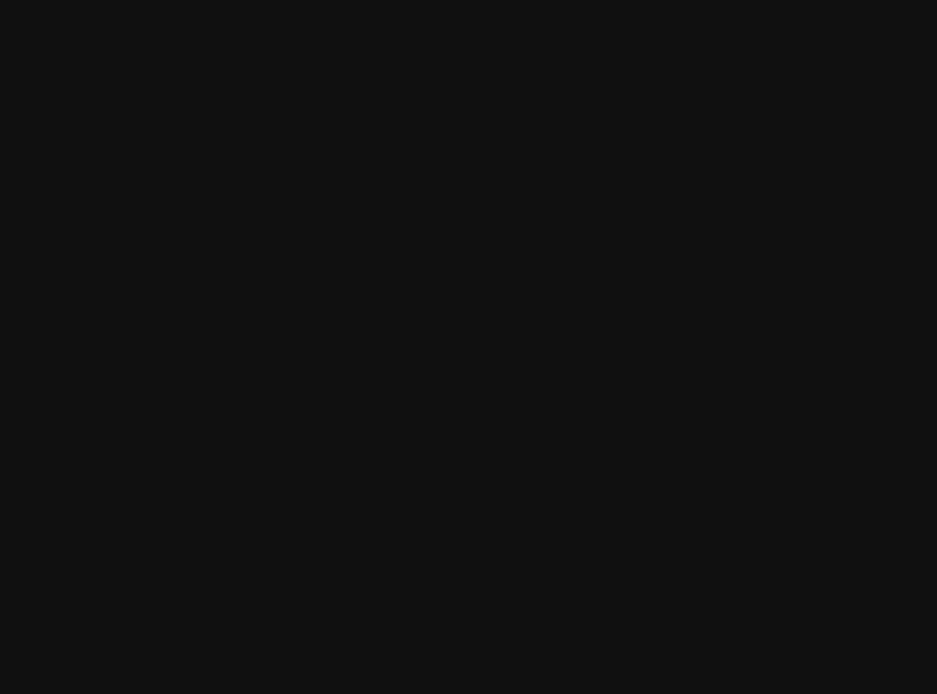
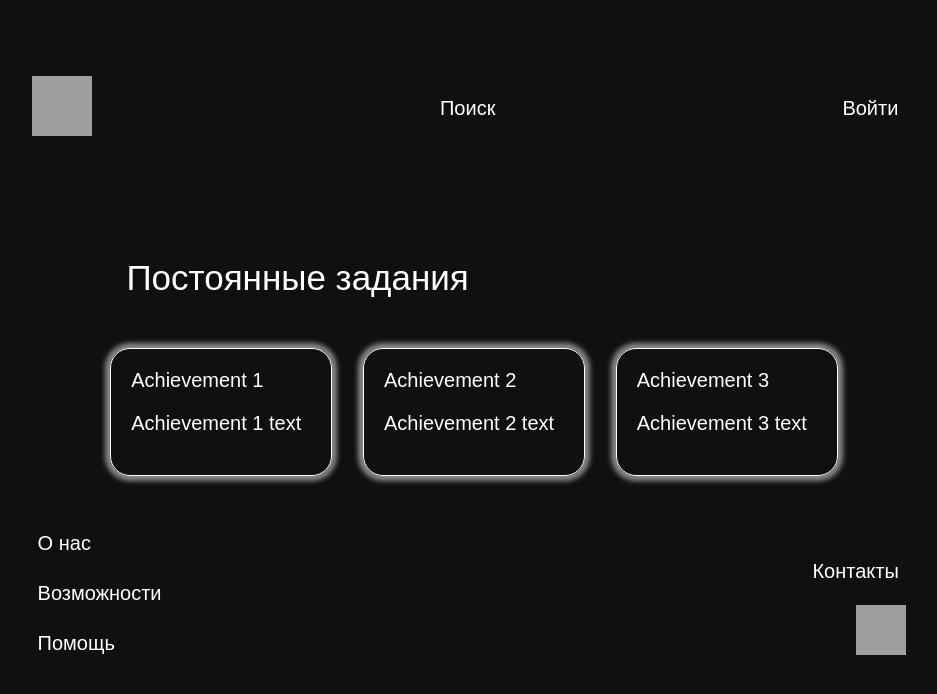
Before and after one commit to Sukmanov/last_chance, a Vue app: page /ConstAchievementCatalog in a window 1280 px wide. Before the commit this address had no page. Shown: the top 694 px of the page, without its empty margins (166-1103 px from the left). Built offline with nearby package versions, Linux system fonts and the light colour scheme; grey boxes are pictures that could not be loaded.

Commit message:
added const achievement page

```diff
--- a/src/components/UI/film.vue
+++ b/src/components/UI/film.vue
@@ -59,13 +59,13 @@
 <style>
 
 #a1 {
-  border: 1px solid red;
+
   flex-grow: 1;
   width: 40%;
 }
 
 #a2 {
-  border: 1px solid red;
+
   flex-grow: 1;
   width: 40%;
 
--- a/src/components/pages/AchievementMain.vue
+++ b/src/components/pages/AchievementMain.vue
@@ -12,7 +12,7 @@
       </div>
 
       <achievement-list id="achievement-grid"></achievement-list>
-      <my-button-1 @click="$router('/DailyAchievementCatalog')" id="watch-all" :textButton="'посмотреть все'"></my-button-1>
+      <my-button-1 @click="$router.push('/DailyAchievementCatalog')" id="watch-all" :textButton="'посмотреть все'"></my-button-1>
     </div>
     <div id="daily-achievements">
 
@@ -21,7 +21,7 @@
       </div>
 
       <achievement-list id="achievement-grid"></achievement-list>
-      <my-button-1 id="watch-all" :textButton="'посмотреть все'"></my-button-1>
+      <my-button-1 @click="$router.push('/ConstAchievementCatalog')" id="watch-all" :textButton="'посмотреть все'"></my-button-1>
     </div>
   </div>
 
--- /dev/null
+++ b/src/components/pages/ConstAchievementsCatalog.vue
@@ -0,0 +1,20 @@
+<script>
+
+</script>
+
+<template>
+  <top-header></top-header>
+  <div id="const-achievements">
+
+    <div id="div-type">
+      <span id="type-achieves">Постоянные задания</span>
+    </div>
+
+    <achievement-list id="achievement-grid"></achievement-list>
+  </div>
+  <bottom-contacts></bottom-contacts>
+</template>
+
+<style>
+
+</style>
--- a/src/components/router/router.js
+++ b/src/components/router/router.js
@@ -7,6 +7,7 @@ import MovieCatalog from "@/components/pages/MovieCatalog.vue";
 import FilmPage from "@/components/pages/FilmPage.vue"
 import AchievementMain from "@/components/pages/AchievementMain.vue"
 import DailyAchievementsCatalog from "@/components/pages/DailyAchievementsCatalog.vue"
+import ConstAchievementsCatalog from "@/components/pages/ConstAchievementsCatalog.vue"
 
 
 const routes = [
@@ -43,6 +44,11 @@ const routes = [
         path: '/DailyAchievementCatalog',
         name: 'DailyAchievementCatalog',
         component: DailyAchievementsCatalog,
+    },
+    {
+        path: '/ConstAchievementCatalog',
+        name: 'ConstAchievementCatalog',
+        component: ConstAchievementsCatalog,
     }
 ]
 
```
